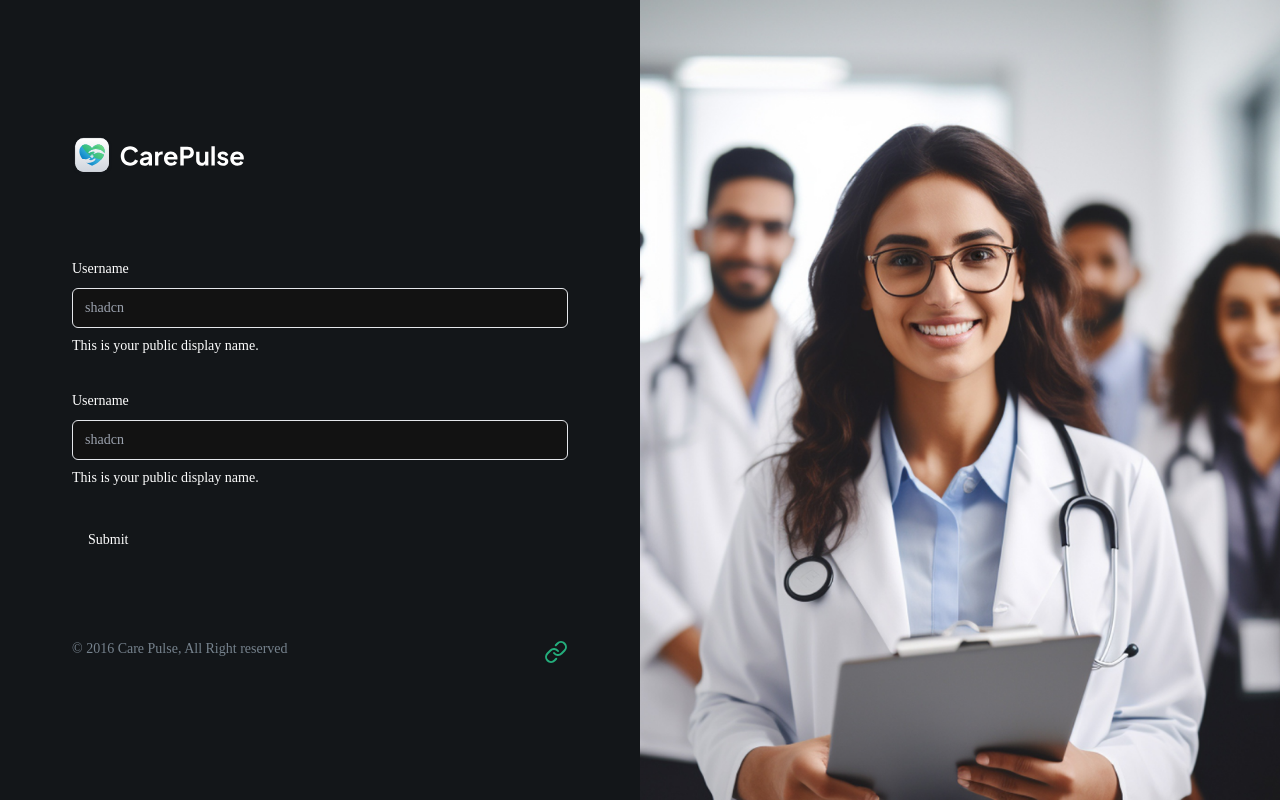
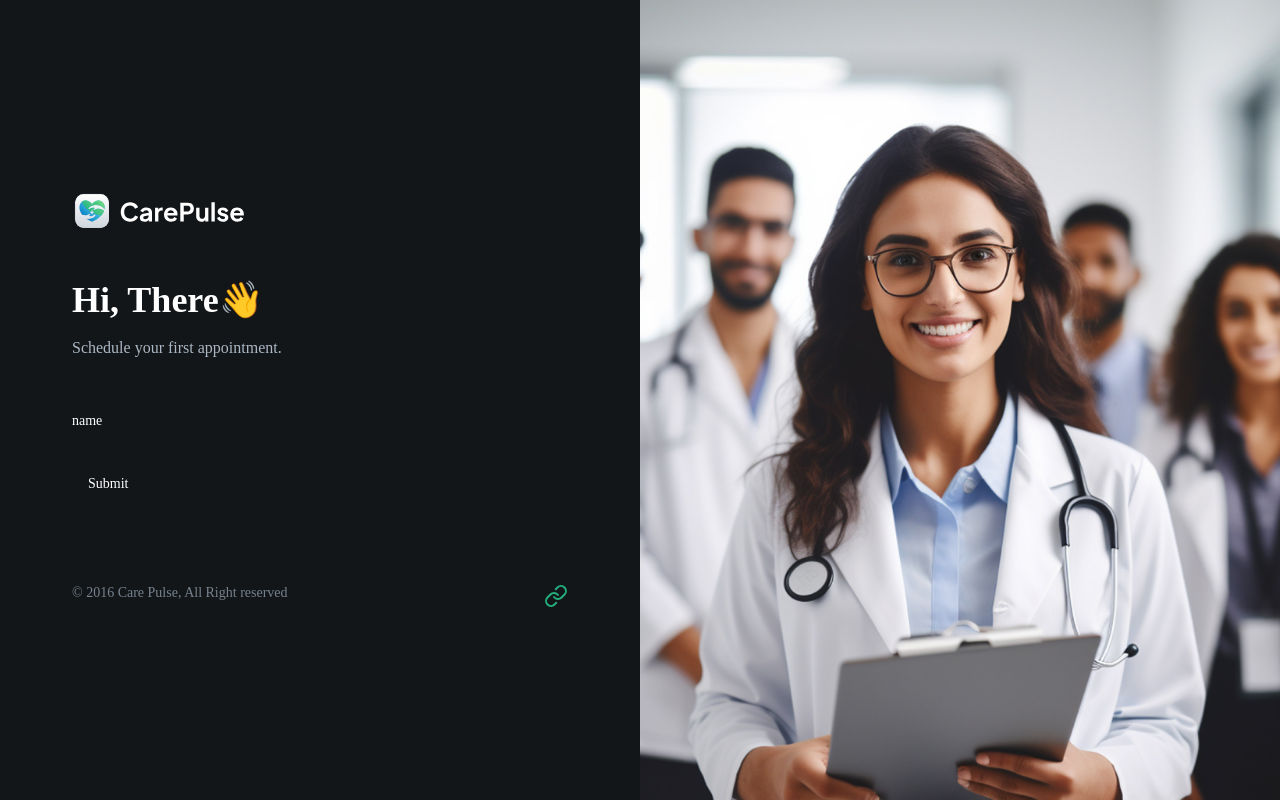
Before and after one commit to lleull/Hospital_system, a Next.js app: page / in a window 1280 px wide. Built offline with nearby package versions, Linux system fonts and the light colour scheme.

Commit message:
Custom form Added

```diff
--- a/components/forms/Patientform.tsx
+++ b/components/forms/Patientform.tsx
@@ -14,11 +14,10 @@
 } from "@/components/ui/form"
 import { Input } from "@/components/ui/input"
 import { Button } from "../ui/button"
+import CustomFormField from "../ui/customFormField"
+import Usericon from "/assets/icons/user.svg"
 const formSchema = z.object({
     username: z.string().min(2, {
-        message: "Username must be at least 2 characters.",
-    }),
-    password: z.string().min(2, {
         message: "Username must be at least 2 characters.",
     }),
 })
@@ -29,7 +28,6 @@
         resolver: zodResolver(formSchema),
         defaultValues: {
             username: "",
-            password: ""
         },
     })
 
@@ -42,39 +40,14 @@
     return (
         <Form {...form}>
             <form onSubmit={form.handleSubmit(onSubmit)} className="space-y-8 flex-1">
-                <section></section>
-                <FormField
-                    control={form.control}
-                    name="username"
-                    render={({ field }) => (
-                        <FormItem>
-                            <FormLabel>Username</FormLabel>
-                            <FormControl>
-                                <Input placeholder="shadcn" {...field} />
-                            </FormControl>
-                            <FormDescription>
-                                This is your public display name.
-                            </FormDescription>
-                            <FormMessage />
-                        </FormItem>
-                    )}
-                />
-                <FormField
-                    control={form.control}
-                    name="password"
-                    render={({ field }) => (
-                        <FormItem>
-                            <FormLabel>Username</FormLabel>
-                            <FormControl>
-                                <Input placeholder="shadcn" {...field} />
-                            </FormControl>
-                            <FormDescription>
-                                This is your public display name.
-                            </FormDescription>
-                            <FormMessage />
-                        </FormItem>
-                    )}
-                />
+                <section className="mb-12 space-y-4">
+                    <h1 className="header">
+                        Hi, There👋
+                    </h1>
+                    <p className="text-dark-700">Schedule your first appointment.</p>
+                </section>
+
+                <CustomFormField name="name" iconsAlt="user" label="name" iconSrc={Usericon} placeholder="Jhon Doe" fieldType={formSchema} fieldType control={form.control} />
                 <Button type="submit">Submit</Button>
             </form>
         </Form>
--- /dev/null
+++ b/components/ui/customFormField.tsx
@@ -0,0 +1,48 @@
+import React from 'react'
+import { FormControl, FormDescription, FormField, FormItem, FormLabel, FormMessage } from './form'
+import { Input } from './input'
+import { Control } from 'react-hook-form'
+// import formContr
+export enum FormFieldType {
+    INPUT = "input",
+    TEXTAREA = "textarea",
+    PHONE_INPUT = "phoneInput",
+    CHECKBOX = "checkbox",
+    DATE_PICKER = "datePicker",
+    SELECT = "select",
+    SKELETON = "skeleton",
+}
+
+
+interface CustomProps {
+    control: Control<any>,
+    fieldType: FormFieldType,
+    name: string,
+    iconsAlt: string,
+    label?: string,
+    iconSrc: string,
+    placeholder?: string,
+    disabled: boolean,
+    dateFormat?: string,
+
+    // fieldType: FormFieldType
+}
+
+
+const CustomFormField = ({ disabled, control, fieldType, name, iconsAlt, label, iconSrc, placeholder }: CustomProps) => {
+    return (
+        <FormField
+            control={control}
+            name={name}
+            render={({ field }) => (
+                <FormItem className="flex-1">
+                    {fieldType !== FormFieldType.CHECKBOX && (
+                        <FormLabel>{label}</FormLabel>
+                    )}
+
+                </FormItem>
+            )}
+        />)
+}
+
+export default CustomFormField
```
